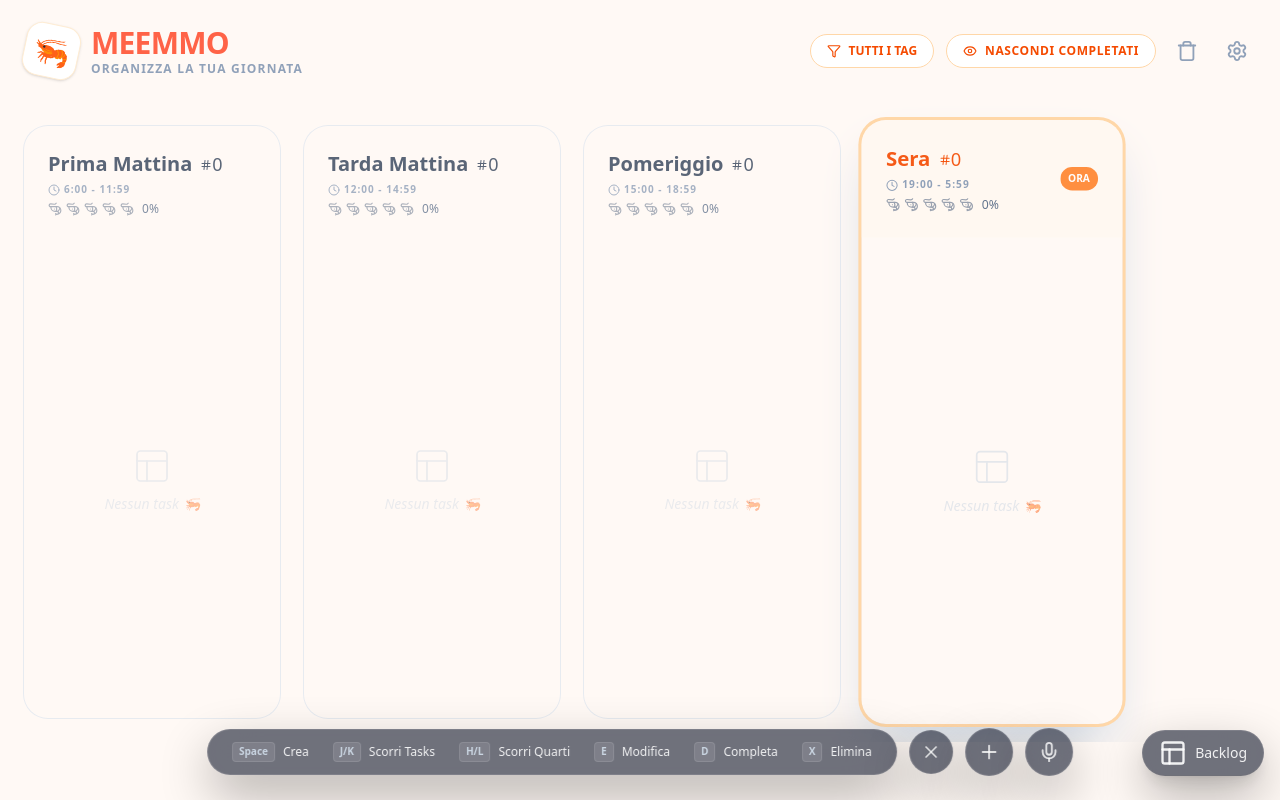
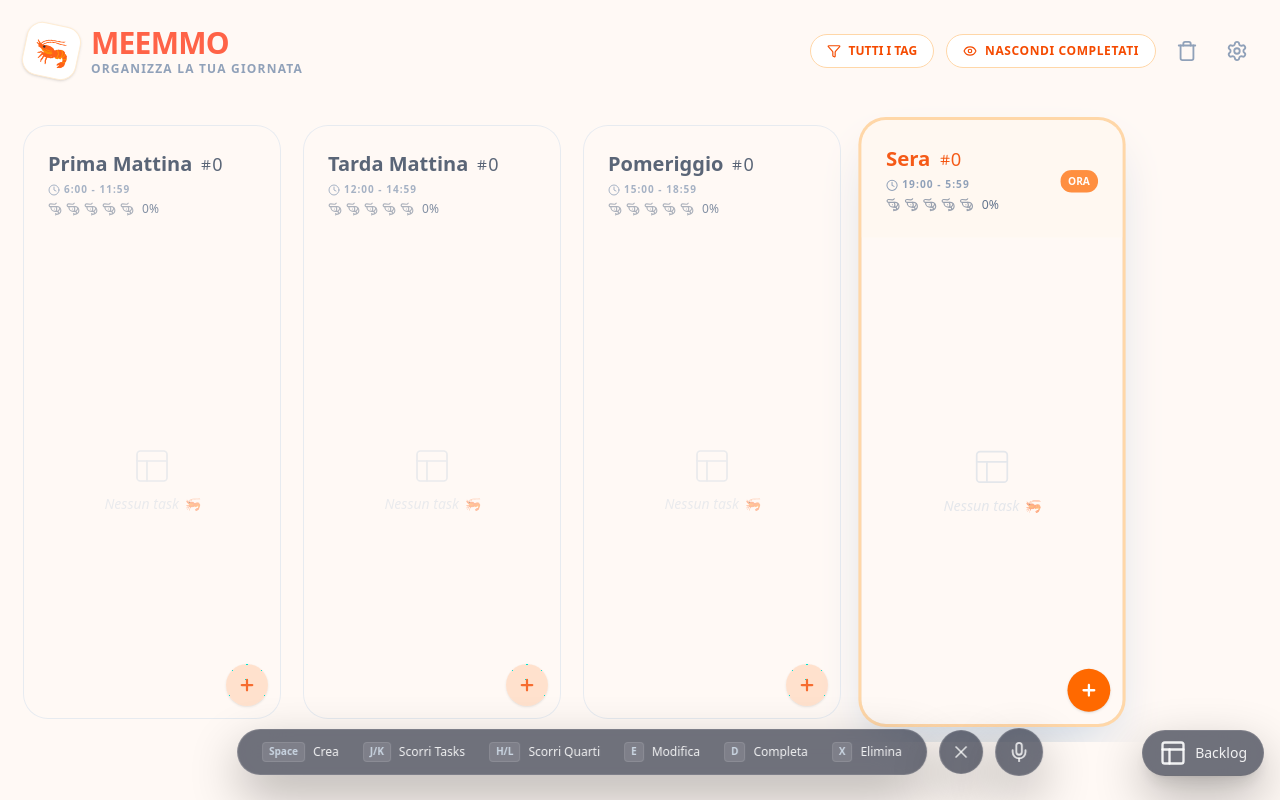
Before and after one commit to meemmo-app/meemmo-app.github.io, a React (Vite) app: page / in a window 1280 px wide. Built offline with nearby package versions, Linux system fonts and the light colour scheme.

Commit message:
Added create new task button in all the sections and updated the tests

```diff
--- a/src/App.jsx
+++ b/src/App.jsx
@@ -95,23 +95,23 @@ export default function App() {
   });
 
   // Gestione Salvataggio Task (wrapper per l'hook)
-  const handleCreateTask = (voiceTask = null) => {
-    // Se passiamo un voiceTask usiamo quello, altrimenti usiamo lo stato newTask
+  const handleCreateTask = (voiceTask = null, forcedSectionId = null) => {
     const taskToSave = voiceTask || newTask;
 
     if (!taskToSave.title.trim()) {
-      console.log("WARN Task not created, title empty");
+      // Se il titolo è vuoto, apriamo la modale invece di creare un task fantasma
+      setIsModalOpen(true);
       return;
     }
 
-    // Usiamo la sezione attiva
-    const targetSectionId = sections[activeQuarterIndex].id;
+    // Priorità: 1. ID forzato dal pulsante, 2. ID dalla voce, 3. Sezione attiva
+    const targetSectionId =
+      forcedSectionId ||
+      voiceTask?.sectionId ||
+      sections[activeQuarterIndex].id;
 
     createTask(taskToSave, targetSectionId);
 
-    console.log("Created task:", taskToSave.title);
-
-    // Reset e chiusura
     setNewTask({ title: "", note: "", priority: false });
     setIsModalOpen(false);
   };
@@ -341,6 +341,10 @@ export default function App() {
               key={section.id}
               section={section}
               isFocused={isFocused}
+              onAddTask={() => {
+                setActiveQuarterIndex(idx);
+                setIsModalOpen(true);
+              }}
               isCurrentTime={section.id === currentSectionId}
               onFocus={() => setActiveQuarterIndex(idx)}
               onDrop={(e) => onDrop(e, section.id)}
--- a/src/components/FooterNav.jsx
+++ b/src/components/FooterNav.jsx
@@ -64,25 +64,6 @@ const TextToSpeechButton = ({ startListening, isListening }) => {
   );
 };
 
-const NewTaskButton = ({ onClick }) => {
-  return (
-    <button
-      onClick={onClick}
-      className={`
-        ${GLASSBASE}
-        rounded-full flex items-center justify-center
-        cursor-pointer
-        transition-all duration-300 hover:scale-105 active:scale-90
-        text-white/80 hover:text-white w-12 h-12
-      `}
-      title="Crea un nuovo task"
-      data-testid="create-new-task-button"
-    >
-      <Plus size={22} />
-    </button>
-  );
-};
-
 export const FooterNav = ({
   isModalOpen,
   setIsModalOpen,
@@ -143,8 +124,6 @@ export const FooterNav = ({
         {/* Bolla Indipendente (Pulsante Toggle) */}
         <ToggleButton isOpen={isOpen} setIsOpen={setIsOpen} />
 
-        <NewTaskButton onClick={() => setIsModalOpen(true)} />
-
         {/* Speech control */}
         <TextToSpeechButton
           startListening={startListening}
--- a/src/components/SectionCard.jsx
+++ b/src/components/SectionCard.jsx
@@ -1,12 +1,26 @@
 import React from "react";
-import { Clock, Layout, Hash, Shrimp } from "lucide-react";
+import { Clock, Layout, Hash, Shrimp, Plus } from "lucide-react";
 import { ACCENT_COLOR } from "../constants/sections";
 
-const TaskCount = ({ count }) => {
+const NewTaskButton = ({ onAddTask, isFocused, sectionId, sectionLabel }) => {
   return (
-    <span className="text-[10px] font-black text-slate-400 uppercase tracking-widest flex items-center gap-1">
-      <Hash size={12} /> {count}
-    </span>
+    <button
+      onClick={(e) => {
+        e.stopPropagation(); // Prevent card onFocus trigger
+        onAddTask(sectionId);
+      }}
+      data-testid="create-new-task-button"
+      className={`
+        cursor-pointer p-3 rounded-full transition-all active:scale-90 shadow-sm
+        ${
+          isFocused
+            ? "bg-orange-500 text-white hover:bg-orange-600"
+            : "bg-orange-500/20 text-orange-600 hover:bg-orange-500/30"
+        }
+      `}
+    >
+      <Plus size={18} strokeWidth={3} />
+    </button>
   );
 };
 
@@ -87,9 +101,10 @@ export const SectionCard = ({
   onDrop,
   isDynamicColumns,
   taskCounter,
+  onAddTask, // Nuova prop per gestire il click sul +
 }) => {
-  // Calculate productivity for this section
   const productivity = calculateSectionProductivity(section.id);
+
   return (
     <div
       onDragOver={(e) => e.preventDefault()}
@@ -107,7 +122,8 @@ export const SectionCard = ({
       <div
         className={`p-6 flex items-center justify-between ${isCurrentTime ? "bg-orange-50/50" : ""}`}
       >
-        <div>
+        <div className="flex-1">
+          <div className="flex items-center justify-between">
             <h2
               className={`text-xl inline-flex items-baseline gap-2 font-bold ${isFocused ? "text-orange-600/90" : "text-slate-700"}`}
             >
@@ -116,6 +132,8 @@ export const SectionCard = ({
                 <Hash size={12} /> {taskCounter}
               </span>
             </h2>
+          </div>
+
           <div className="flex flex-col gap-1 mt-1">
             <SectionHours sectionHours={section.hours}></SectionHours>
             <div className="flex items-center justify-between">
@@ -127,13 +145,17 @@ export const SectionCard = ({
             </div>
           </div>
         </div>
-        {isCurrentTime && <CurrentSectionMarker></CurrentSectionMarker>}
+        {isCurrentTime && (
+          <div className="ml-2">
+            <CurrentSectionMarker />
+          </div>
+        )}
       </div>
 
       {/* Lista Task (Children) */}
       <div className="flex-1 overflow-y-auto p-4 space-y-3 custom-scrollbar scroll-smooth">
         {React.Children.count(children) === 0 ? (
-          <div className="h-full flex flex-col items-center justify-center text-slate-300 opacity-50 space-y-2">
+          <div className="h-full flex flex-col items-center justify-center text-slate-300 opacity-50 space-y-2 py-8">
             <Layout size={40} strokeWidth={1} />
             <p className="text-sm font-medium italic">Nessun task 🦐</p>
           </div>
@@ -141,6 +163,16 @@ export const SectionCard = ({
           children
         )}
       </div>
+
+      {/* Section footer */}
+      <div className="cursor-default absolute bottom-0 right-0 z-20 p-3">
+        <NewTaskButton
+          onAddTask={onAddTask}
+          isFocused={isFocused}
+          sectionId={section.id}
+          sectionLabel={section.label}
+        />
+      </div>
     </div>
   );
 };
```
Also changed, not shown: 2 other files (tests, documents, lock files or other folders). Lines whose indentation alone changed are shown as unchanged.
